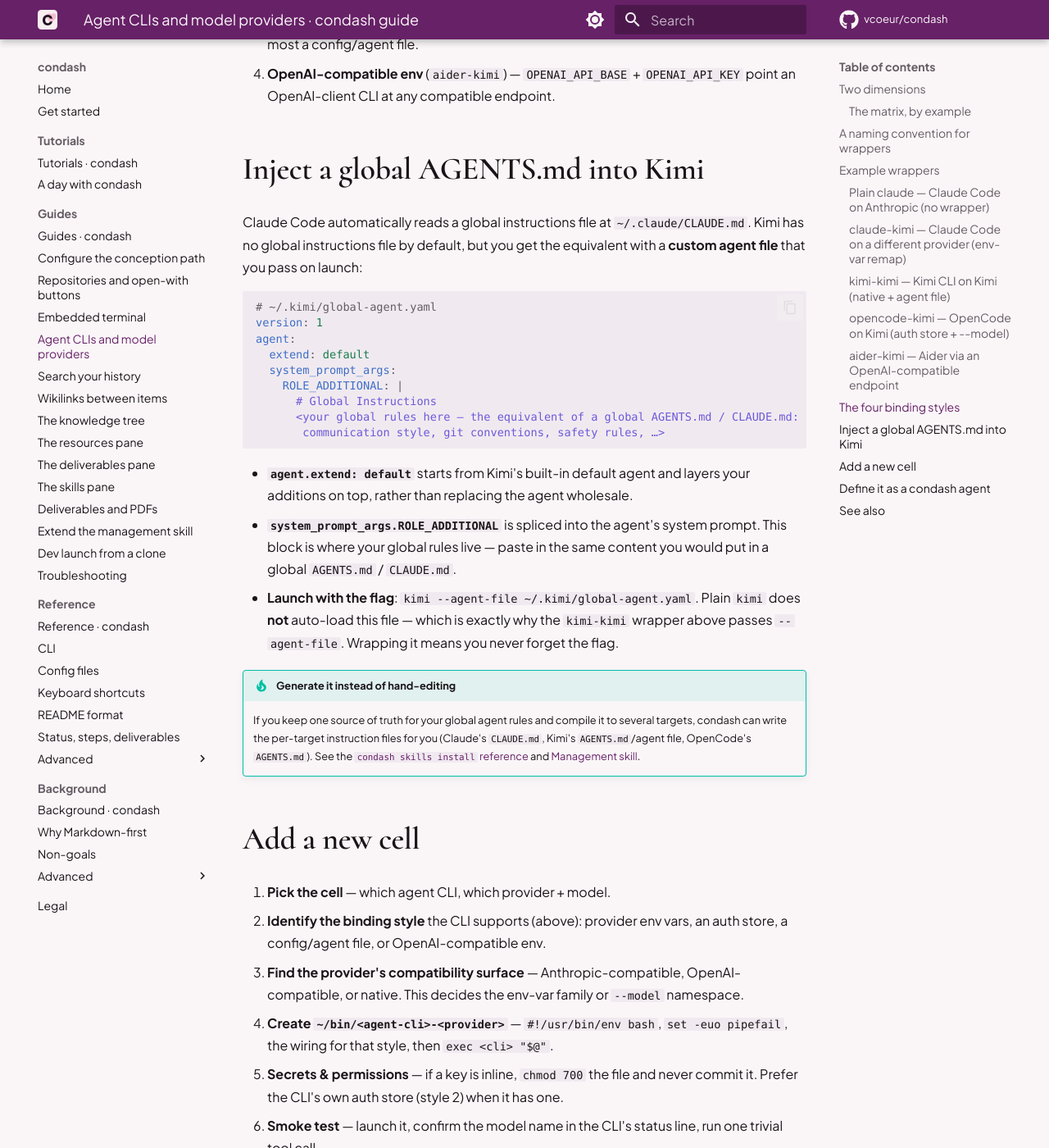
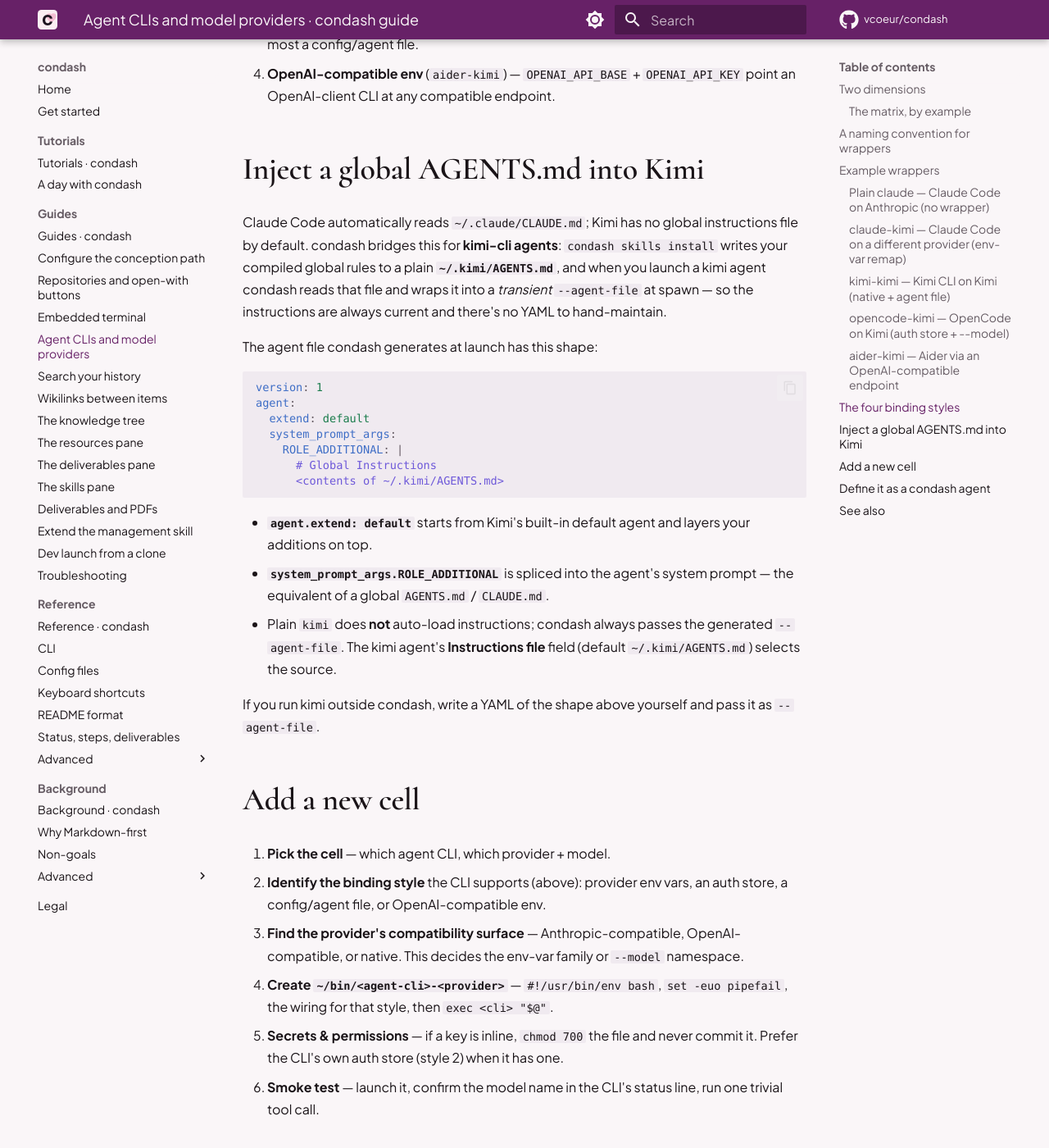
Before and after one commit to vcoeur/condash, an MkDocs documentation site: the page built from docs/guides/agent-clis-and-models.md, in a window 1280 px wide and 1400 px high, scrolled down 4771 px. Shown: the whole window at 82% size. Built offline with MkDocs 1.6.1 and Material for MkDocs 9.7.7, drawn with Linux system fonts in a browser that asks for light colours; comment, search, counter and statistics services are not loaded.

Commit message:
Update docs + comments for kimi plain-AGENTS.md compile target

````diff
--- a/docs/guides/agent-clis-and-models.md
+++ b/docs/guides/agent-clis-and-models.md
@@ -141,26 +141,25 @@
 
 ## Inject a global AGENTS.md into Kimi
 
-Claude Code automatically reads a global instructions file at `~/.claude/CLAUDE.md`. Kimi has no global instructions file by default, but you get the equivalent with a **custom agent file** that you pass on launch:
+Claude Code automatically reads `~/.claude/CLAUDE.md`; Kimi has no global instructions file by default. condash bridges this for **kimi-cli agents**: `condash skills install` writes your compiled global rules to a plain **`~/.kimi/AGENTS.md`**, and when you launch a kimi agent condash reads that file and wraps it into a *transient* `--agent-file` at spawn — so the instructions are always current and there's no YAML to hand-maintain.
+
+The agent file condash generates at launch has this shape:
 
 ```yaml
-# ~/.kimi/global-agent.yaml
 version: 1
 agent:
   extend: default
   system_prompt_args:
     ROLE_ADDITIONAL: |
       # Global Instructions
-      <your global rules here — the equivalent of a global AGENTS.md / CLAUDE.md:
-       communication style, git conventions, safety rules, …>
+      <contents of ~/.kimi/AGENTS.md>
 ```
 
-- **`agent.extend: default`** starts from Kimi's built-in default agent and layers your additions on top, rather than replacing the agent wholesale.
-- **`system_prompt_args.ROLE_ADDITIONAL`** is spliced into the agent's system prompt. This block is where your global rules live — paste in the same content you would put in a global `AGENTS.md` / `CLAUDE.md`.
-- **Launch with the flag**: `kimi --agent-file ~/.kimi/global-agent.yaml`. Plain `kimi` does **not** auto-load this file — which is exactly why the `kimi-kimi` wrapper above passes `--agent-file`. Wrapping it means you never forget the flag.
+- **`agent.extend: default`** starts from Kimi's built-in default agent and layers your additions on top.
+- **`system_prompt_args.ROLE_ADDITIONAL`** is spliced into the agent's system prompt — the equivalent of a global `AGENTS.md` / `CLAUDE.md`.
+- Plain `kimi` does **not** auto-load instructions; condash always passes the generated `--agent-file`. The kimi agent's **Instructions file** field (default `~/.kimi/AGENTS.md`) selects the source.
 
-!!! tip "Generate it instead of hand-editing"
-    If you keep one source of truth for your global agent rules and compile it to several targets, condash can write the per-target instruction files for you (Claude's `CLAUDE.md`, Kimi's `AGENTS.md`/agent file, OpenCode's `AGENTS.md`). See the [`condash skills install` reference](../reference/cli.md#skills) and [Management skill](../reference/skill.md).
+If you run kimi outside condash, write a YAML of the shape above yourself and pass it as `--agent-file`.
 
 ## Add a new cell
 
````
Also changed, not shown: docs/guides/skills-pane.md (+2 -2 lines), 6 other files.
